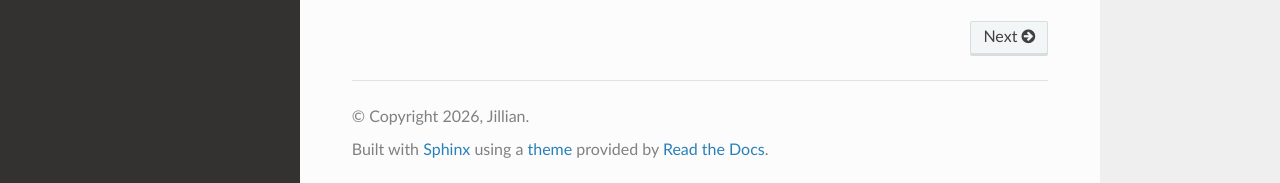
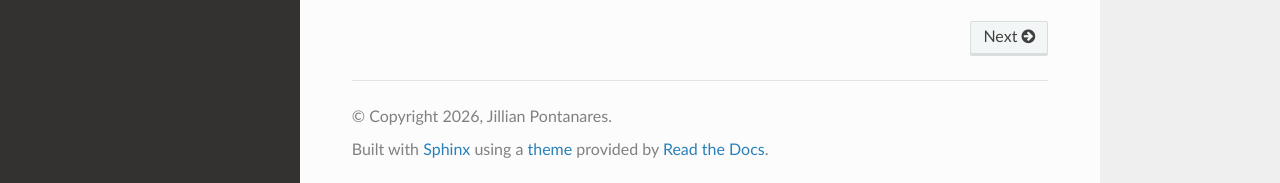
Before and after one commit to jpontanares-ccn/CCN, a Sphinx documentation site: the page built from docs/source/index.rst, in a window 1280 px wide and 900 px high, scrolled down 874 px. Shown: the part 714-897 px from the top of the window. Built offline with Sphinx 7.4.7 and the Read the Docs theme 3.1.0, drawn with Linux system fonts in a browser that asks for light colours.

Commit message:
Update conf.py

```diff
--- a/docs/source/conf.py
+++ b/docs/source/conf.py
@@ -3,8 +3,8 @@
 # -- Project information
 
 project = 'CCN'
-copyright = '2026, Jillian'
-author = 'Jillian'
+copyright = '2026, Jillian Pontanares'
+author = 'Jillian Pontanares'
 
 release = '0.1'
 version = '0.1.0'
```
